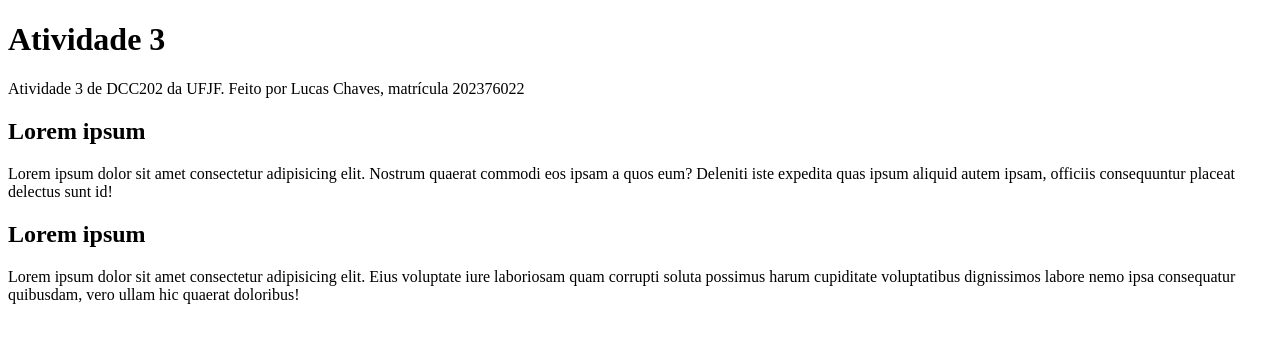
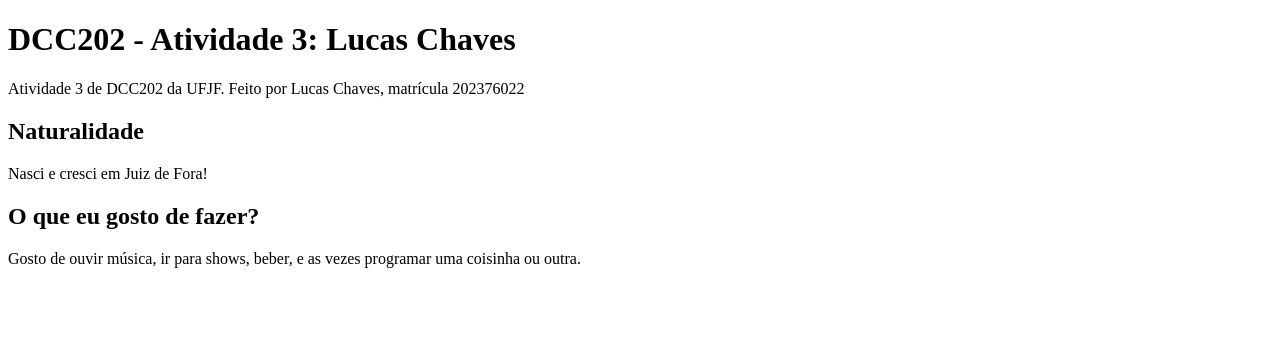
Before and after one commit to ufjf-dcc202/ufjf-dcc202-2023-3-a-atv3-LucasVChaves, a website: page index.html in a window 1280 px wide. Drawn offline with Linux system fonts and the light colour scheme.

Commit message:
Concerta erros de instalação o playwright e modifica título na main no index.html

```diff
--- a/index.html
+++ b/index.html
@@ -3,19 +3,19 @@
 <head>
     <meta charset="UTF-8">
     <meta name="viewport" content="width=device-width, initial-scale=1.0">
-    <title>Atividade 3</title>
+    <title>DCC202 - Atividade 3: Lucas Chaves</title>
 </head>
 <body>
     <main>
-        <h1>Atividade 3</h1>
+        <h1>DCC202 - Atividade 3: Lucas Chaves</h1>
         <p>Atividade 3 de DCC202 da UFJF. Feito por Lucas Chaves, matrícula 202376022</p>
         <section>
-            <h2>Lorem ipsum</h2>
-            <p>Lorem ipsum dolor sit amet consectetur adipisicing elit. Nostrum quaerat commodi eos ipsam a quos eum? Deleniti iste expedita quas ipsum aliquid autem ipsam, officiis consequuntur placeat delectus sunt id!</p>
+            <h2>Naturalidade</h2>
+            <p>Nasci e cresci em Juiz de Fora!</p>
         </section>
         <section>
-            <h2>Lorem ipsum</h2>
-            <p>Lorem ipsum dolor sit amet consectetur adipisicing elit. Eius voluptate iure laboriosam quam corrupti soluta possimus harum cupiditate voluptatibus dignissimos labore nemo ipsa consequatur quibusdam, vero ullam hic quaerat doloribus!</p>
+            <h2>O que eu gosto de fazer?</h2>
+            <p>Gosto de ouvir música, ir para shows, beber, e as vezes programar uma coisinha ou outra.</p>
         </section>
     </main>
 </body>
```
